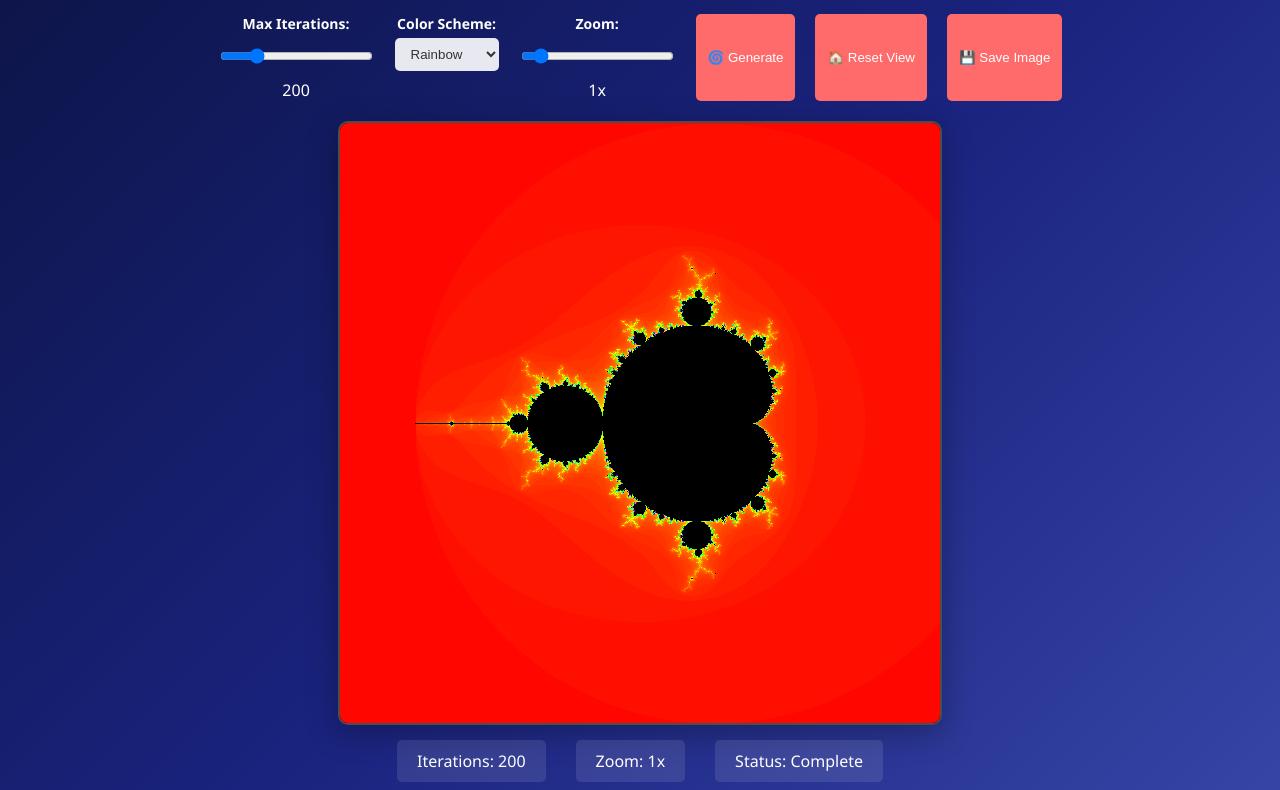
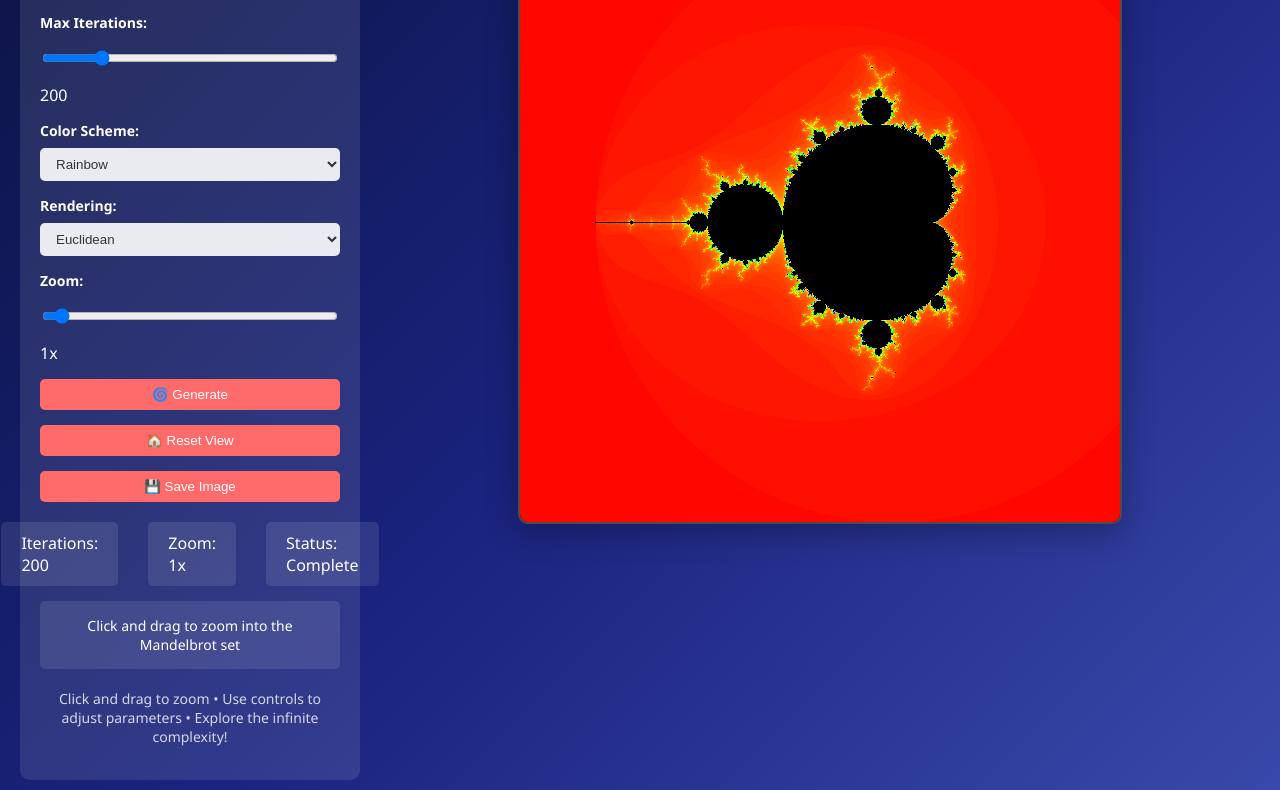
Before and after one commit to MachinesWithThoughts/MathWorldsTheater, a plain HTML site: page experiments/mandelbrot-explorer.html in a window 1280 px wide. Shown: the part 100-890 px from the top of the page. Drawn offline with Linux system fonts and the light colour scheme.

Commit message:
v00.00.02 - move controls to the left.

```diff
--- a/experiments/mandelbrot-explorer.html
+++ b/experiments/mandelbrot-explorer.html
@@ -15,8 +15,25 @@
         }
 
         .container {
-            max-width: 1200px;
+            display: flex;
+            max-width: 1400px;
             margin: 0 auto;
+            gap: 20px;
+        }
+
+        .controls-panel {
+            width: 300px;
+            background: rgba(255,255,255,0.1);
+            padding: 20px;
+            border-radius: 10px;
+            height: fit-content;
+        }
+
+        .canvas-container {
+            flex: 1;
+            display: flex;
+            flex-direction: column;
+            align-items: center;
         }
 
         h1 {
@@ -27,17 +44,15 @@
 
         .controls {
             display: flex;
-            justify-content: center;
-            gap: 20px;
+            flex-direction: column;
+            gap: 15px;
             margin-bottom: 20px;
-            flex-wrap: wrap;
         }
 
         .control-group {
             display: flex;
             flex-direction: column;
-            align-items: center;
-            gap: 5px;
+            gap: 8px;
         }
 
         label {
@@ -119,7 +134,8 @@
 </head>
 <body>
     <div class="container">
-        <h1>🌀 Mandelbrot Set Explorer</h1>
+        <div class="controls-panel">
+            <h2>🌀 Mandelbrot Set</h2>
 
             <div class="controls">
                 <div class="control-group">
@@ -139,6 +155,14 @@
                 </div>
 
                 <div class="control-group">
+                    <label for="renderingMode">Rendering:</label>
+                    <select id="renderingMode">
+                        <option value="euclidean">Euclidean</option>
+                        <option value="spherical">Spherical</option>
+                    </select>
+                </div>
+
+                <div class="control-group">
                     <label for="zoom">Zoom:</label>
                     <input type="range" id="zoom" min="1" max="100" value="1">
                     <span id="zoomValue">1x</span>
@@ -147,12 +171,6 @@
                 <button onclick="generateMandelbrot()">🌀 Generate</button>
                 <button onclick="resetView()">🏠 Reset View</button>
                 <button onclick="saveImage()">💾 Save Image</button>
-        </div>
-
-        <canvas id="canvas" width="600" height="600"></canvas>
-
-        <div class="loading" id="loading" style="display: none;">
-            🔄 Computing Mandelbrot Set...
             </div>
 
             <div class="stats">
@@ -167,6 +185,15 @@
 
             <div class="info">
                 <p>Click and drag to zoom • Use controls to adjust parameters • Explore the infinite complexity!</p>
+            </div>
+        </div>
+
+        <div class="canvas-container">
+            <canvas id="canvas" width="600" height="600"></canvas>
+
+            <div class="loading" id="loading" style="display: none;">
+                🔄 Computing Mandelbrot Set...
+            </div>
         </div>
     </div>
 
@@ -195,6 +222,7 @@
         });
 
         document.getElementById('colorScheme').addEventListener('change', generateMandelbrot);
+        document.getElementById('renderingMode').addEventListener('change', generateMandelbrot);
 
         // Mouse events for zooming
         canvas.addEventListener('mousedown', function(e) {
```
Also changed, not shown: experiments/lindenmeyer-explorer.html (+21 -9 lines). Lines whose indentation alone changed are shown as unchanged.
